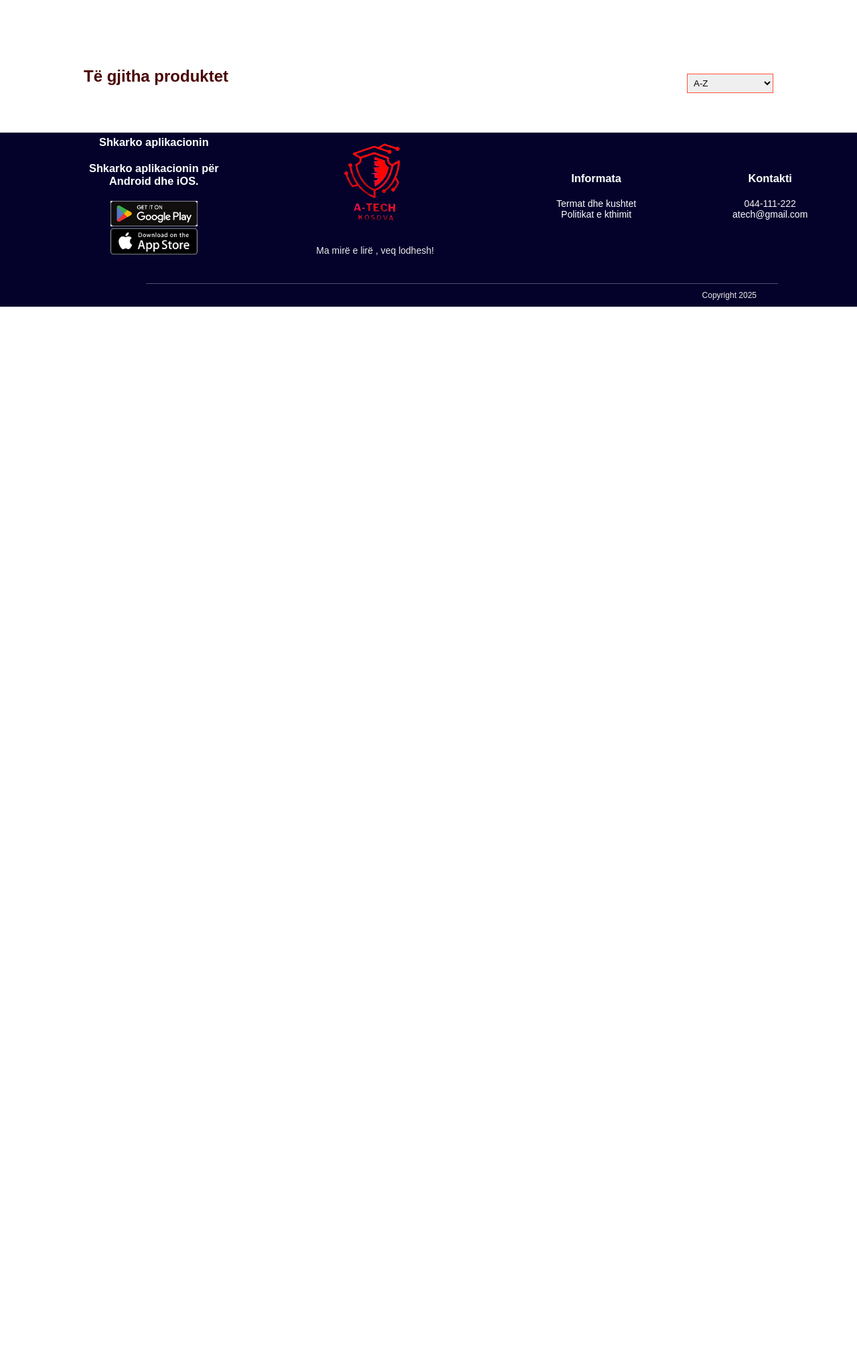
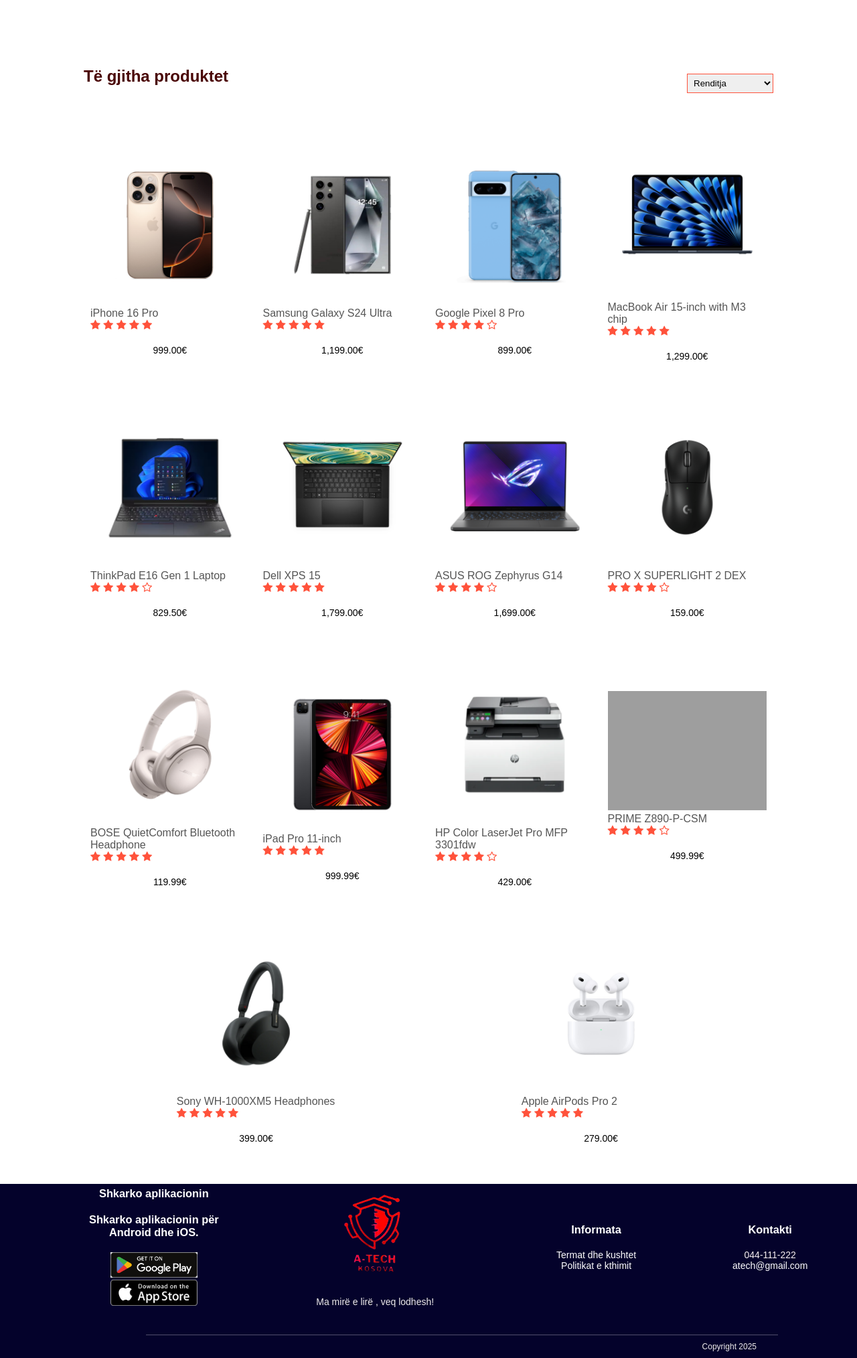
Before and after one commit to Arxhenta/Web-II, a PHP site: page /products.php in a window 1280 px wide. Shown: the part 169-2197 px from the top of the page at 67% size. Before the commit the page ends 627 px from the top, so only its background shows below. Run offline with PHP 8.4, Linux system fonts and the light colour scheme; data that the repository does not hold is empty; a stand-in replaces the project's code that opens the database connection; some web fonts are replaced; grey boxes are pictures that could not be loaded.

Commit message:
Update products.php

```diff
--- a/products.php
+++ b/products.php
@@ -1,42 +1,93 @@
 <?php
 include 'includes/header.php';
-include 'config.php';
+class Product {
+    public $id;
+    public $name;
+    public $description;
+    public $price;
+    public $image;
+    public $category_id;
+    public $rating;
 
-$category_id = isset($_GET['category']) ? $_GET['category'] : null;
+    public function __construct($id, $name, $description, $price, $image, $category_id, $rating = 5) {
+        $this->id = $id;
+        $this->name = $name;
+        $this->description = $description;
+        $this->price = $price;
+        $this->image = $image;
+        $this->category_id = $category_id;
+        $this->rating = $rating;
+    }
+}
+
+$sample_products = [
+
+    new Product(1, 'iPhone 16 Pro', 'iPhone 16 Pro është telefoni më i ri nga Apple, me procesor A18 Bionic, kamerë të trefishtë 48MP, ekran Super Retina XDR 6.7 inch, dhe teknologjinë më të fundit të sigurisë. Përfshin Face ID të përmirësuar dhe mbështetje për 5G.', 999.00, 'images/product-1.jpg', 1, 5),
+    new Product(9, 'Samsung Galaxy S24 Ultra', 'Samsung Galaxy S24 Ultra është telefoni më i avancuar i Samsung me S Pen të integruar, ekran Dynamic AMOLED 2X 6.8 inch, sistem kamerash 200MP, dhe veçori të shumta AI.', 1199.00, 'images/samsung-s24.jpg', 1, 5),
+    new Product(10, 'Google Pixel 8 Pro', 'Google Pixel 8 Pro shquhet për kamerën e tij të jashtëzakonshme dhe përpunimin AI të imazheve. Përfshin ekran OLED 120Hz, procesor Tensor G3, dhe përditësime të garantuara për 7 vjet.', 899.00, 'images/pixel-8.jpg', 1, 4),
+
+
+    new Product(2, 'MacBook Air 15-inch with M3 chip', 'MacBook Air 15-inch me çipin M3 ofron performancë të jashtëzakonshme me efikasitet të lartë të energjisë. Ekrani Liquid Retina, tastiera Magic Keyboard, dhe bateria që zgjat deri në 18 orë e bëjnë atë zgjedhjen perfekte për profesionistët.', 1299.00, 'images/product-2.jpg', 2, 5),
+    new Product(6, 'ThinkPad E16 Gen 1 Laptop', 'ThinkPad E16 Gen 1 është laptop biznesi me procesor Intel Core të gjeneratës së 13-të, ekran 16 inch FHD, dhe tastierë të njohur ThinkPad. Përfshin veçori të avancuara të sigurisë dhe ndërtim të qëndrueshëm.', 829.50, 'images/product-6.png', 2, 4),
+    new Product(11, 'Dell XPS 15', 'Dell XPS 15 është laptop premium me ekran OLED 4K, procesor Intel Core i9, kartë grafike NVIDIA RTX, dhe ndërtim alumini. Ideal për krijues përmbajtjeje dhe profesionistë.', 1799.00, 'images/dell-xps.jpg', 2, 5),
+    new Product(12, 'ASUS ROG Zephyrus G14', 'ASUS ROG Zephyrus G14 është laptop gaming kompakt me procesor AMD Ryzen, kartë grafike NVIDIA RTX, dhe ekran 14 inch 144Hz. Perfekt për gaming në lëvizje.', 1699.00, 'images/rog-zephyrus.jpg', 2, 4),
+
+
+    new Product(3, 'PRO X SUPERLIGHT 2 DEX', 'PRO X SUPERLIGHT 2 DEX është një maus gaming me sensor HERO 25K, peshë ultra të lehtë prej vetëm 63g, dhe lidhje wireless LIGHTSPEED. Ofron deri në 70 orë jetëgjatësi të baterisë dhe është i përshtatshëm për të gjitha stilet e lojërave.', 159.00, 'images/product-3.jpg', 3, 4),
+    new Product(4, 'BOSE QuietComfort Bluetooth Headphone', 'BOSE QuietComfort ofron cilësi të jashtëzakonshme të zërit dhe anulim të zhurmës. Me komoditet superior dhe bateri që zgjat deri në 24 orë, këto kufje janë perfekte për udhëtime dhe përdorim të përditshëm.', 119.99, 'images/product-4.jpg', 3, 5),
+    new Product(5, 'iPad Pro 11‑inch', 'iPad Pro 11-inch kombinon fuqinë e çipit M2 me ekranin Liquid Retina. Përfshin Face ID, kamera të avancuara, dhe mbështet Apple Pencil gjenerata e dytë. Ideal për krijimtari dhe produktivitet.', 999.99, 'images/product-5.jpg', 3, 5),
+    new Product(7, 'HP Color LaserJet Pro MFP 3301fdw', 'HP Color LaserJet Pro MFP 3301fdw është printer multifunksional me shpejtësi të lartë printimi, skaner, kopjues dhe faks. Ofron cilësi të shkëlqyer printimi dhe kosto të ulët për faqe.', 429.00, 'images/product-7.png', 3, 4),
+    new Product(8, 'PRIME Z890-P-CSM', 'PRIME Z890-P-CSM është pllakë amë e avancuar që mbështet procesorët më të fundit Intel. Përfshin WiFi 6E, PCIe 5.0, dhe veçori të shumta për performancë dhe qëndrueshmëri optimale.', 499.99, 'images/product-8.png', 3, 4),
+    new Product(13, 'Sony WH-1000XM5 Headphones', 'Sony WH-1000XM5 janë kufje wireless me anulimin më të mirë të zhurmës në industri. Ofrojnë cilësi të lartë audio, komoditet superior, dhe 30 orë jetëgjatësi të baterisë.', 399.00, 'images/sony-wh1000xm5.jpg', 3, 5),
+    new Product(14, 'Apple AirPods Pro 2', 'Apple AirPods Pro 2 ofrojnë cilësi të jashtëzakonshme të zërit, anulim aktiv të zhurmës, modalitet transparence adaptiv, dhe rezistencë ndaj ujit. Përfshijnë gjurmimin hapësinor të zërit dhe integrimin e përsosur me ekosistemin Apple.', 279.00, 'images/airpods-pro.jpg', 3, 5)
+];
+
+$catalog = new class {
+    public function getProducts($category_id = null, $sort = 'default') {
+        global $sample_products;
+        $filtered = $sample_products;
+
+        // Filter by category
+        if ($category_id !== null) {
+            $filtered = array_filter($filtered, function($product) use ($category_id) {
+                return $product->category_id == $category_id;
+            });
+        }
+
+        // Sort products
+        switch ($sort) {
+            case 'name_asc':
+                usort($filtered, function($a, $b) { return strcmp($a->name, $b->name); });
+                break;
+            case 'name_desc':
+                usort($filtered, function($a, $b) { return strcmp($b->name, $a->name); });
+                break;
+            case 'price_asc':
+                usort($filtered, function($a, $b) { return $a->price - $b->price; });
+                break;
+            case 'price_desc':
+                usort($filtered, function($a, $b) { return $b->price - $a->price; });
+                break;
+        }
+
+        return array_values($filtered);
+    }
+};
+$category_id = isset($_GET['category']) ?(int) $_GET['category'] : null;
 $sort = isset($_GET['sort']) ? $_GET['sort'] : 'default';
 
+$filtered_products = $catalog->getProducts($category_id, $sort);
 
-// Modified query with LIMIT and OFFSET
-$sql = "SELECT * FROM products";
-if ($category_id) {
-    $sql .= " WHERE category_id = " . (int)$category_id;
-}
-switch ($sort) {
-    case 'name_asc':
-        $sql .= " ORDER BY name ASC";
-        break;
-    case 'name_desc':
-        $sql .= " ORDER BY name DESC";
-        break;
-    case 'price_asc':
-        $sql .= " ORDER BY price ASC";
-        break;
-    case 'price_desc':
-        $sql .= " ORDER BY price DESC";
-        break;
-    default:
-        $sql .= " ORDER BY name ASC";
-}
-$result = mysqli_query($conn, $sql);
 ?>
 <div class="small-container">
     <div class="row row-2">
         <h2>Të gjitha produktet</h2>
         <form id="productFilterForm" method="GET">
             <?php if ($category_id): ?>
-                <input type="hidden" name="category" value="<?php echo $category_id; ?>">
+                <input type="hidden" name="category" value="<?php echo htmlspecialchars($category_id); ?>">
             <?php endif; ?>
             <select id="productFilter" name="sort" onchange="this.form.submit()">
+                <option value="default">Renditja</option>
                 <option value="name_asc" <?php echo $sort == 'name_asc' ? 'selected' : ''; ?>>A-Z</option>
                 <option value="name_desc" <?php echo $sort == 'name_desc' ? 'selected' : ''; ?>>Z-A</option>
                 <option value="price_asc" <?php echo $sort == 'price_asc' ? 'selected' : ''; ?>>Cmimi më i ulët</option>
@@ -46,46 +97,21 @@
     </div>
 
     <div class="row">
-        <?php while($row = mysqli_fetch_assoc($result)): ?>
+        <?php foreach ($filtered_products as $product): ?>
             <div class="col-4">
-                <a href="product_details.php?id=<?php echo $row['id']; ?>">
-                    <img src="<?php echo $row['image']; ?>" alt="<?php echo $row['name']; ?>">
-                    <h4><?php echo $row['name']; ?></h4>
+                <a href="product_details.php?id=<?php echo $product->id; ?>">
+                    <img src="<?php echo $product->image; ?>" alt="<?php echo htmlspecialchars($product->name); ?>">
+                    <h4><?php echo htmlspecialchars($product->name); ?></h4>
                     <div class="rating">
-                        <i class="fa fa-star"></i>
-                        <i class="fa fa-star"></i>
-                        <i class="fa fa-star"></i>
-                        <i class="fa fa-star"></i>
-                        <i class="fa fa-star"></i>
+                        <?php for ($i = 0; $i < 5; $i++): ?>
+                            <i class="fa fa-star<?php echo $i < $product->rating ? '' : '-o'; ?>"></i>
+                        <?php endfor; ?>
                     </div>
-                    <p><?php echo $row['price']; ?>€</p>
+                    <p><?php echo number_format($product->price, 2); ?>€</p>
                 </a>
             </div>
-        <?php endwhile; ?>
+        <?php endforeach; ?>
     </div>
 </div>
 
 <?php include 'includes/footer.php'; ?>
-<script>
-$(document).ready(function() {
-    $('#productFilter').change(function() {
-        let sortBy = $(this).val();
-        let products = $('.col-4').get();
-
-        products.sort(function(a, b) {
-            switch(sortBy) {
-                case 'price_asc':
-                    return $(a).find('p').text().replace('€','') - $(b).find('p').text().replace('€','');
-                case 'price_desc':
-                    return $(b).find('p').text().replace('€','') - $(a).find('p').text().replace('€','');
-                case 'rating':
-                    return $(b).find('.fa-star').length - $(a).find('.fa-star').length;
-                default:
-                    return 0;
-            }
-        });
-
-        $('.row').first().html(products);
-    });
-});
-</script>
```
